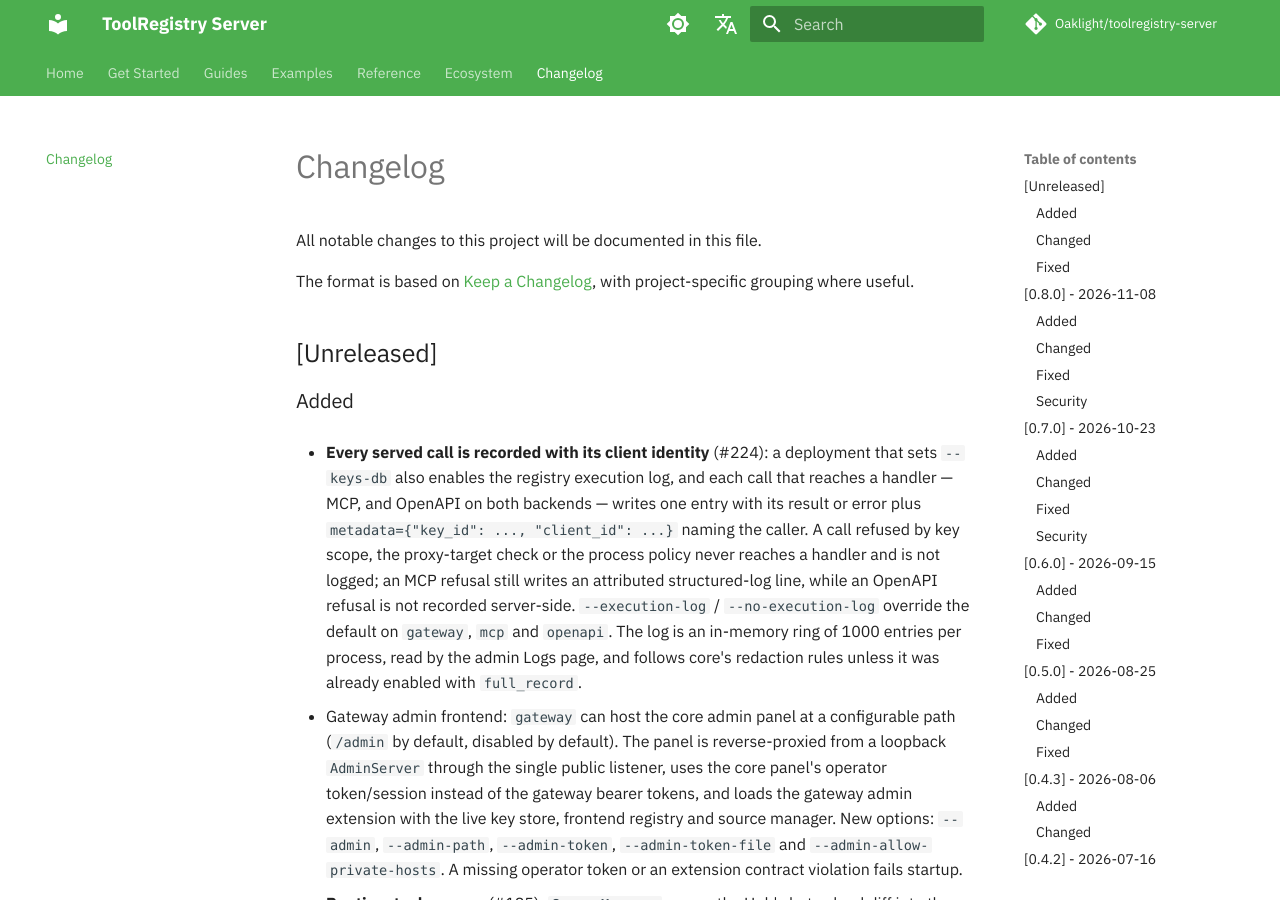
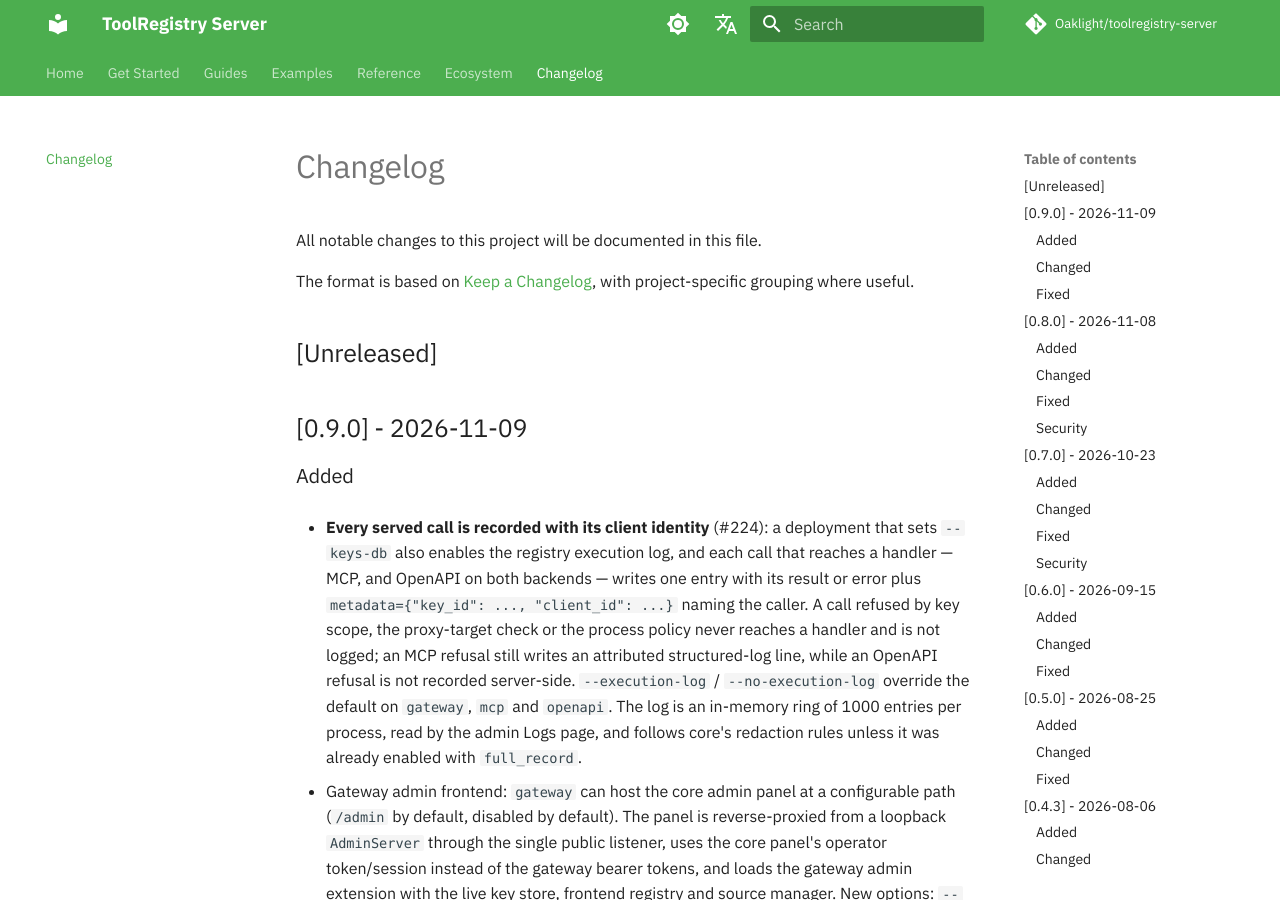
Before and after one commit to Oaklight/toolregistry-server, an MkDocs documentation site: the page built from docs/changelog.md, in a window 1280 px wide and 900 px high. Built offline with MkDocs 1.6.1 and Material for MkDocs 9.7.7, drawn with Linux system fonts in a browser that asks for light colours; some web fonts are replaced; comment, search, counter and statistics services are not loaded.

Commit message:
docs(changelog): release 0.9.0

```diff
--- a/docs/changelog.md
+++ b/docs/changelog.md
@@ -5,6 +5,8 @@ All notable changes to this project will be documented in this file.
 The format is based on [Keep a Changelog](https://keepachangelog.com/en/1.1.0/), with project-specific grouping where useful.
 
 ## [Unreleased]
+
+## [0.9.0] - 2026-11-09
 
 ### Added
 
```
